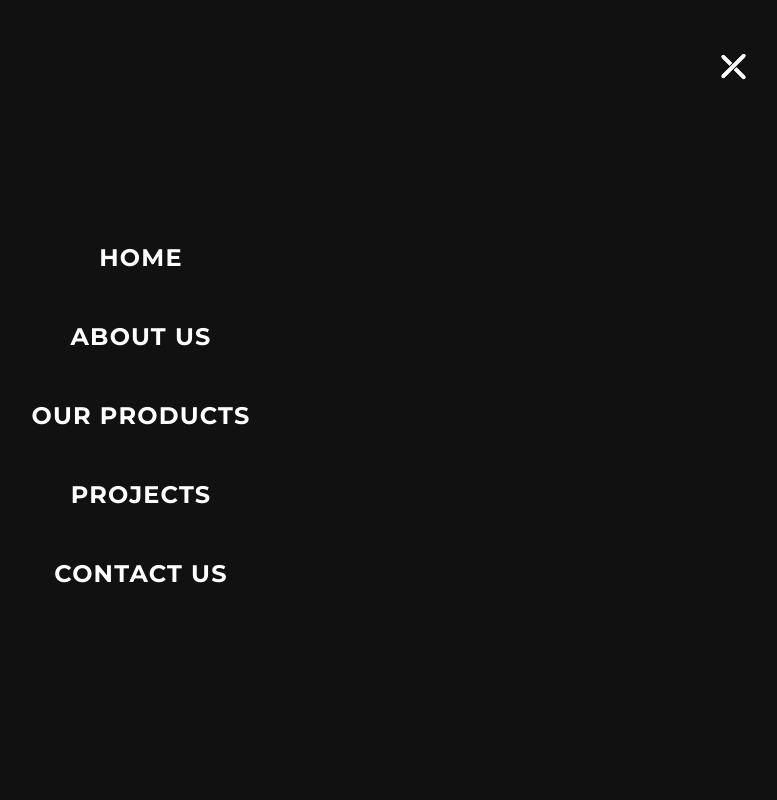
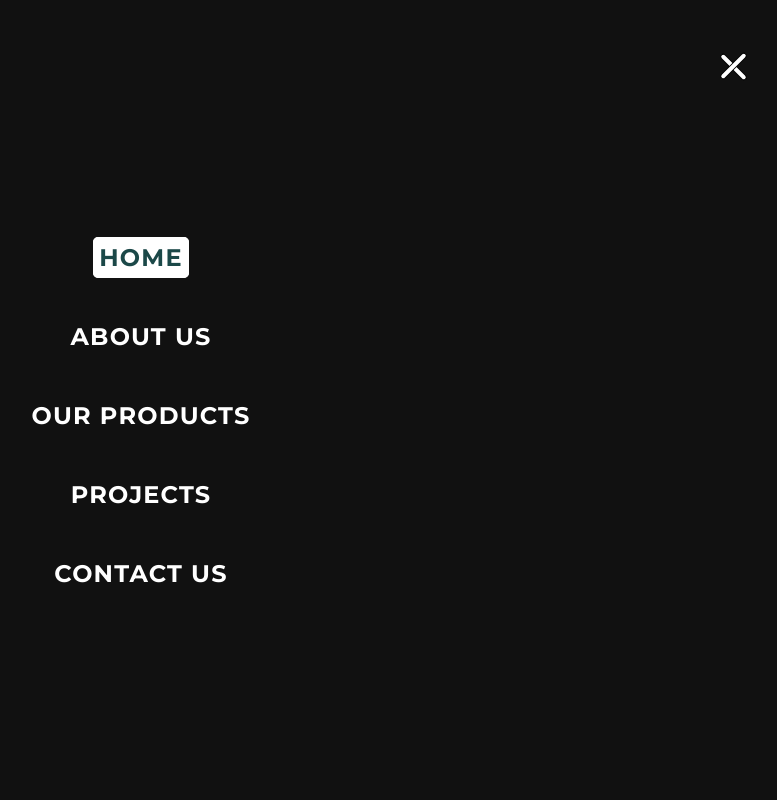
Before and after one commit to utibeinyangetuk/cobef, a Vue app: page / in a window 1280 px wide. Both pictures are taken after a click on the button 1232 px from the left and 66 px from the top of the page. Shown: the top 800 px of the page, without its empty margins (499-1276 px from the left). Built offline with nearby package versions, Linux system fonts and the light colour scheme.

Commit message:
Added active link to the nav

```diff
--- a/src/components/NavBar.vue
+++ b/src/components/NavBar.vue
@@ -12,11 +12,21 @@
 				<!-- Menu items -->
 				<nav>
 					<ul>
-						<li><router-link to="/">Home</router-link></li>
-						<li><router-link to="/about">About us</router-link></li>
-						<li><router-link to="/products">Our products</router-link></li>
-						<li><router-link to="/projects">Projects</router-link></li>
-						<li><router-link to="/contact">Contact us</router-link></li>
+						<li :class="{ active: isActive('/') }">
+							<router-link to="/">Home</router-link>
+						</li>
+						<li :class="{ active: isActive('/about') }">
+							<router-link to="/about">About us</router-link>
+						</li>
+						<li :class="{ active: isActive('/products') }">
+							<router-link to="/products">Our products</router-link>
+						</li>
+						<li :class="{ active: isActive('/projects') }">
+							<router-link to="/projects">Projects</router-link>
+						</li>
+						<li :class="{ active: isActive('/contact') }">
+							<router-link to="/contact">Contact us</router-link>
+						</li>
 					</ul>
 				</nav>
 			</div>
@@ -26,20 +36,26 @@
 
 <script setup>
 import { ref } from 'vue';
-import { RouterLink } from 'vue-router';
+import { useRouter } from 'vue-router';
 
 const isOpen = ref(false);
+const router = useRouter();
+
 const debounce = (func, delay) => {
 	let timeout;
 	return (...args) => {
 		clearTimeout(timeout);
-		timeout = setTimeout(() =>
-			func.apply(this, args), delay);
+		timeout = setTimeout(() => func.apply(this, args), delay);
 	};
 };
+
 const toggleMenu = debounce(() => {
 	isOpen.value = !isOpen.value;
 }, 100);
+
+const isActive = (route) => {
+	return router.currentRoute.value.path === route;
+};
 </script>
 
 <style scoped>
@@ -147,7 +163,7 @@ const toggleMenu = debounce(() => {
 .fullscreen-menu nav ul li a:hover {
 	border: 1px solid #ffffff;
 	border-radius: 5px;
-	color: #000000;
+	color: rgb(27, 72, 72);
 	background-color: #ffffff;
 }
 
@@ -159,6 +175,13 @@ const toggleMenu = debounce(() => {
 	padding: 5px;
 	color: #ffffff;
 	font-weight: bold;
+}
+
+.fullscreen-menu nav ul li.active a {
+	border: 1px solid #ffffff;
+	border-radius: 5px;
+	color: rgb(27, 72, 72);
+	background-color: #ffffff;
 }
 
 @media only screen and (max-width: 600px) {
```
